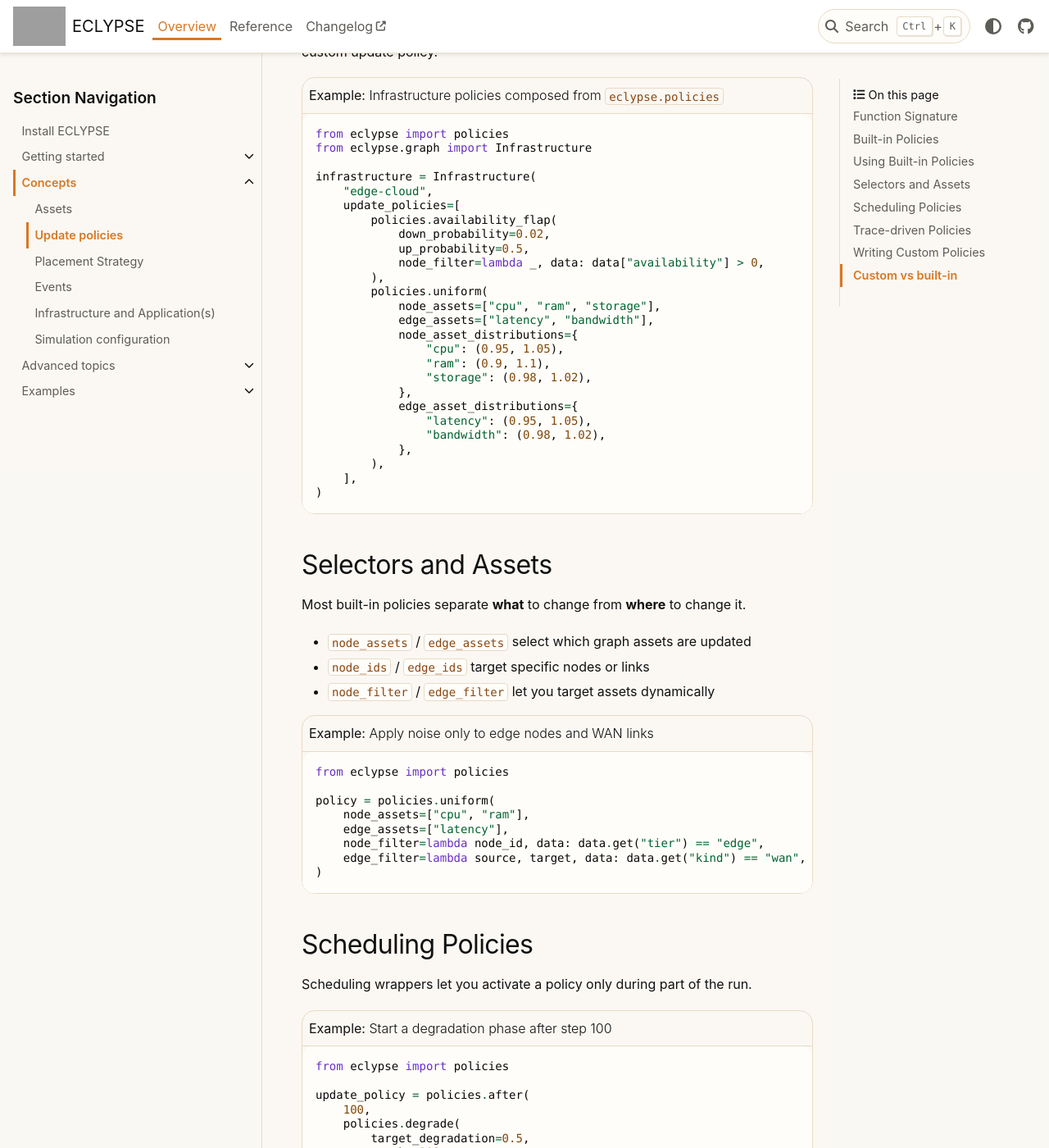
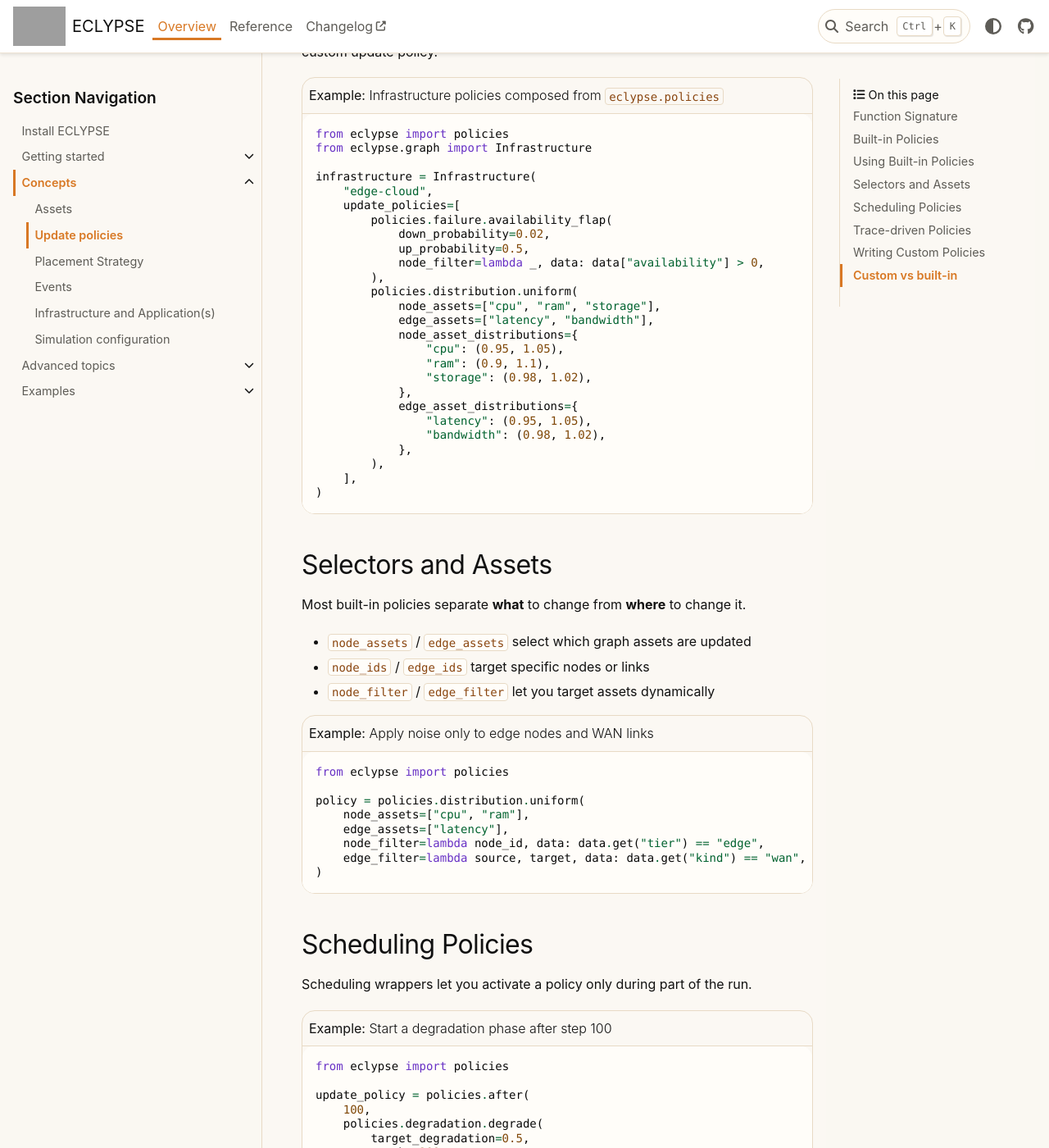
Before and after one commit to eclypse-org/eclypse, a Sphinx documentation site: the page built from docs/source/overview/concepts/update-policy.rst, in a window 1280 px wide and 1400 px high, scrolled down 1227 px. Shown: the whole window at 82% size. Built offline with Sphinx 7.4.7 and the PyData theme 0.15.4, drawn with Linux system fonts in a browser that asks for light colours; grey boxes are pictures that could not be loaded.

Commit message:
docs: Update policy usage examples

```diff
--- a/docs/source/overview/concepts/topology.rst
+++ b/docs/source/overview/concepts/topology.rst
@@ -21,8 +21,8 @@ The two classes share many structural similarities, but differ in purpose and in
          infrastructure = Infrastructure(
              infrastructure_id="infra",
              update_policies=[
-                 policies.availability_flap(0.01, up_probability=0.2),
-                 policies.uniform(
+                 policies.failure.availability_flap(0.01, up_probability=0.2),
+                 policies.distribution.uniform(
                      node_assets=["cpu", "ram"],
                      edge_assets=["latency", "bandwidth"],
                      node_distribution=(0.95, 1.05),
@@ -62,7 +62,7 @@ The two classes share many structural similarities, but differ in purpose and in
              update_policies=[
                  policies.after(
                      50,
-                     policies.degrade(
+                     policies.degradation.degrade(
                          target_degradation=0.6,
                          epochs=200,
                          node_assets=["cpu", "ram"],
--- a/docs/source/overview/concepts/update-policy.rst
+++ b/docs/source/overview/concepts/update-policy.rst
@@ -57,12 +57,12 @@ custom update policy.
     infrastructure = Infrastructure(
         "edge-cloud",
         update_policies=[
-            policies.availability_flap(
+            policies.failure.availability_flap(
                 down_probability=0.02,
                 up_probability=0.5,
                 node_filter=lambda _, data: data["availability"] > 0,
             ),
-            policies.uniform(
+            policies.distribution.uniform(
                 node_assets=["cpu", "ram", "storage"],
                 edge_assets=["latency", "bandwidth"],
                 node_asset_distributions={
@@ -92,7 +92,7 @@ Most built-in policies separate **what** to change from **where** to change it.
 
     from eclypse import policies
 
-    policy = policies.uniform(
+    policy = policies.distribution.uniform(
         node_assets=["cpu", "ram"],
         edge_assets=["latency"],
         node_filter=lambda node_id, data: data.get("tier") == "edge",
@@ -111,7 +111,7 @@ Scheduling wrappers let you activate a policy only during part of the run.
 
     update_policy = policies.after(
         100,
-        policies.degrade(
+        policies.degradation.degrade(
             target_degradation=0.5,
             epochs=200,
             node_assets=["cpu", "ram", "storage"],
```
Also changed, not shown: other parts of docs/source/overview/concepts/update-policy.rst (+1 -1 lines), 2 other files.
